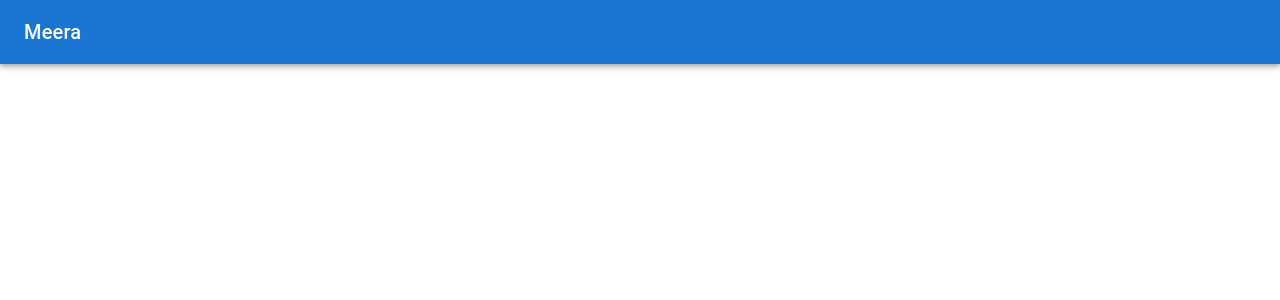
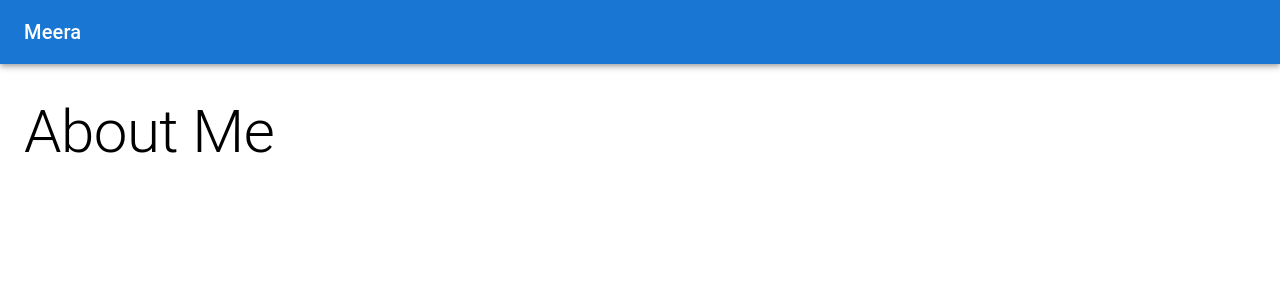
Before and after one commit to khalidamairi3/Portfolio_react, a React (Create React App) app: page / in a window 1280 px wide. Shown: the top 300 px of the page. Built offline with nearby package versions, Linux system fonts and the light colour scheme.

Commit message:
add about me section

```diff
--- a/package.json
+++ b/package.json
@@ -3,8 +3,9 @@
   "version": "0.1.0",
   "private": true,
   "dependencies": {
-    "@emotion/react": "^11.10.5",
-    "@emotion/styled": "^11.10.5",
+    "@emotion/react": "^11.11.1",
+    "@emotion/styled": "^11.11.0",
+    "@material-ui/core": "^4.12.4",
     "@mui/icons-material": "^5.11.0",
     "@mui/material": "^5.11.7",
     "@mui/styled-engine-sc": "^5.11.0",
--- a/src/App.js
+++ b/src/App.js
@@ -2,12 +2,14 @@
 
 import * as React from 'react';
 import Header from './components/Header';
+import About from './components/About';
 import Button from '@mui/material/Button';
 
 export default function App() {
   return (
     <div>
       <Header />
+      <About />
     </div>
   );
 }
--- /dev/null
+++ b/src/components/About.js
@@ -0,0 +1,23 @@
+import React from 'react';
+import { Typography, Container , makeStyles } from '@material-ui/core';
+
+const useStyles = makeStyles((theme) => ({
+    aboutContainer: {
+      marginTop: theme.spacing(4),
+      marginBottom: theme.spacing(4),
+    },
+  }));
+
+const About = () => {
+    const classes = useStyles();
+  return (
+    <Container className={classes.aboutContainer}>
+      <Typography variant="h2" component="h1">About Me</Typography>
+      <Typography variant="body1">
+        {/* Add your about me content here */}
+      </Typography>
+    </Container>
+  );
+};
+
+export default About;
```
Also changed, not shown: 1 other file (tests, documents, lock files or other folders).
